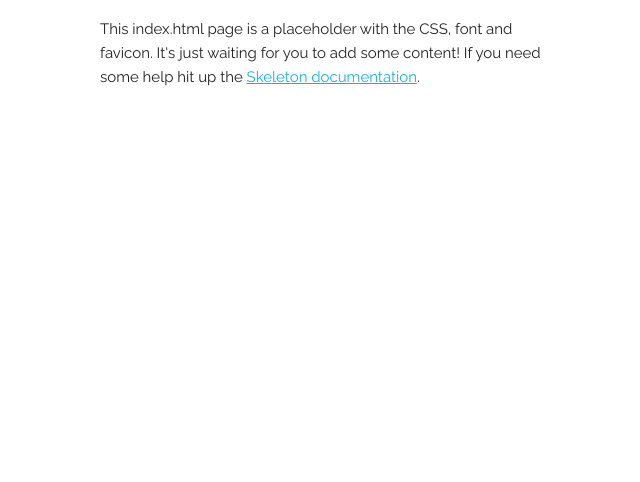
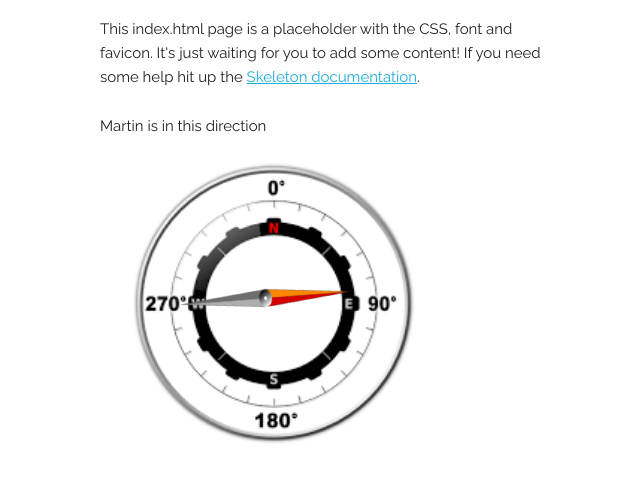
Before and after one commit to te-geekette/woistmartin, a plain HTML site: page index.html in a window 1280 px wide. Shown: the part 284-766 px from the top of the page, without its empty margins (60-700 px from the left). Drawn offline with Linux system fonts and the light colour scheme.

Commit message:
Ayoyo/Kiran/Sree | #Location->Degree-Magic | Basic stuff to show Martin's direction in a compass

```diff
--- /dev/null
+++ b/css/compass.css
@@ -0,0 +1,16 @@
+.compass-container {
+	height: 275px;
+	width: 300px;
+}
+
+.compass-circle {
+	position: absolute;
+	height: 40%;
+}
+
+.compass-needle {
+	position: relative;
+    left: 65px;
+    height: 200px;
+	top: 35px;
+}
--- a/index.html
+++ b/index.html
@@ -21,13 +21,14 @@
   –––––––––––––––––––––––––––––––––––––––––––––––––– -->
   <link rel="stylesheet" href="css/normalize.css">
   <link rel="stylesheet" href="css/skeleton.css">
+  <link rel="stylesheet" href="css/compass.css">
 
   <!-- Favicon
   –––––––––––––––––––––––––––––––––––––––––––––––––– -->
   <link rel="icon" type="image/png" href="images/favicon.png">
-
+  <script src="js/compass.js"></script>
 </head>
-<body>
+<body onload="woIstMartin()">
 
   <!-- Primary Page Layout
   –––––––––––––––––––––––––––––––––––––––––––––––––– -->
@@ -38,6 +39,13 @@
         <p>This index.html page is a placeholder with the CSS, font and favicon. It's just waiting for you to add some content! If you need some help hit up the <a href="http://www.getskeleton.com">Skeleton documentation</a>.</p>
       </div>
     </div>
+    <div>
+      <p> Martin is in this direction</p>
+      <div class="compass-container">
+        <img class="compass-circle" src="images/compass-without-needle.png"/>
+        <img class="compass-needle" src="images/compass-needle.png"/>
+      </div>
+    </div>
   </div>
 
 <!-- End Document
--- /dev/null
+++ b/js/compass.js
@@ -0,0 +1,37 @@
+function woIstMartin(){
+
+	var officeCoordinates = {
+		lat: 53.548648,
+		lng: 9.9861409
+	};
+
+	var martinCoordinates = {
+		lat: 53.14677033085084,
+		lng: 27.2021484375
+	};
+
+	// using this formula http://www.igismap.com/formula-to-find-bearing-or-heading-angle-between-two-points-latitude-longitude/
+	// X = cos θb * sin ∆L
+	//     sin(Δlong)*cos(lat2)
+	// Y = cos θa * sin θb – sin θa * cos θb * cos ∆L
+	// 	   cos(lat1)*sin(lat2) − sin(lat1)*cos(lat2)*cos(Δlong)
+	// β = atan2(X,Y),
+	// θ = atan2(sin(Δlong)*cos(lat2), cos(lat1)*sin(lat2) − sin(lat1)*cos(lat2)*cos(Δlong))
+	//θ by 180/π then use (θ+360) % 360
+	var locationToDegrees = function(office, martin) {
+		office.lat = office.lat*Math.PI/180;
+		office.lng = office.lng*Math.PI/180;
+		martin.lat = martin.lat*Math.PI/180;
+		martin.lng = martin.lng*Math.PI/180;
+
+		var deltaLng = martin.lng - office.lng;
+		var x = Math.cos(martin.lat) * Math.sin(deltaLng);
+		var y = Math.cos(office.lat) * Math.sin(martin.lat) - Math.sin(office.lat) * Math.cos(martin.lat) * Math.cos(deltaLng);
+		var inRadian = Math.atan2(x, y);
+		return ((inRadian * 180/Math.PI) + 360) % 360
+	};
+
+	var direction = locationToDegrees(officeCoordinates, martinCoordinates);
+	document.getElementsByClassName("compass-needle")[0].style.transform="rotate(" + direction + "deg)";
+
+};
```
Also changed, not shown: images/compass-needle.png (added), images/compass-without-needle.png (added).
